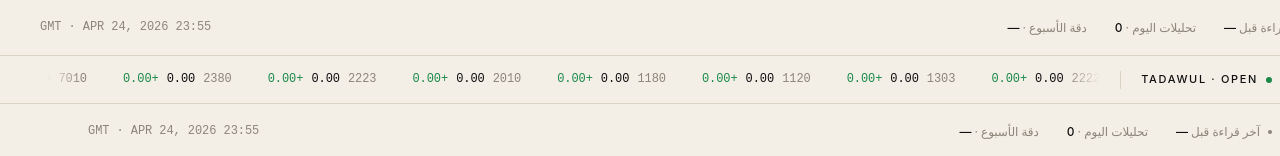
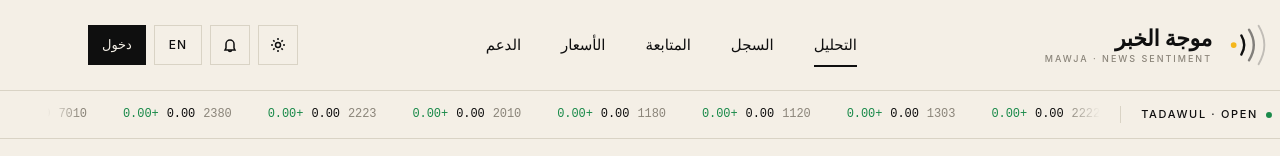
Before and after one commit to phabdelmegedamin-arch/mawja-alkhabar-final, a Next.js app: page / in a window 1280 px wide. Shown: the top 156 px of the page. Built offline with nearby package versions, Linux system fonts and the light colour scheme; no server answers.

Commit message:
Update Header.tsx

```diff
--- a/src/components/layout/Header.tsx
+++ b/src/components/layout/Header.tsx
@@ -1,101 +1,309 @@
 'use client'
-import { useEffect, useState } from 'react'
-import { useAnalysisStore } from '@/store/analysis'
+import Link from 'next/link'
+import { usePathname, useRouter } from 'next/navigation'
+import { useAuthStore } from '@/store/auth'
+import { useState } from 'react'
 
-/* ═══════════════════════════════════════════════════════
-   شريط الجلسة — مطابق لـ v7 HTML
-   اليمين: آخر قراءة + تحليلات اليوم + دقة الأسبوع
-   اليسار: GMT timestamp
-   ═══════════════════════════════════════════════════════ */
-export default function SessionBar() {
-  const { history, result } = useAnalysisStore()
-  const [now, setNow] = useState<Date | null>(null)
+const NAV = [
+  { href: '/',          label: 'التحليل'   },
+  { href: '/history',   label: 'السجل'     },
+  { href: '/watchlist', label: 'المتابعة'  },
+  { href: '/prices',    label: 'الأسعار'   },
+  { href: '/support',   label: 'الدعم'     },
+]
 
-  useEffect(() => {
-    setNow(new Date())
-    const int = setInterval(() => setNow(new Date()), 60_000)
-    return () => clearInterval(int)
-  }, [])
-
-  /* عدد تحليلات اليوم */
-  const today = new Date().toISOString().slice(0, 10)
-  const todayCount = history.filter(h => h.ts?.slice(0, 10) === today).length
-
-  /* متوسط الثقة آخر 7 أيام */
-  const weekAgo = Date.now() - 7 * 86400_000
-  const recent  = history.filter(h => new Date(h.ts).getTime() > weekAgo)
-  const avgConf = recent.length > 0
-    ? Math.round(recent.reduce((s, h) => s + (h.confidence ?? 0), 0) / recent.length)
-    : 0
-
-  /* الوقت منذ آخر قراءة */
-  let lastReadText = '—'
-  if (result?.ts) {
-    const diffMin = Math.floor((Date.now() - new Date(result.ts).getTime()) / 60_000)
-    if (diffMin < 1) lastReadText = 'الآن'
-    else if (diffMin === 1) lastReadText = 'دقيقة'
-    else if (diffMin === 2) lastReadText = 'دقيقتين'
-    else if (diffMin < 60) lastReadText = `${diffMin} دقيقة`
-    else lastReadText = `${Math.floor(diffMin / 60)} ساعة`
-  } else if (history.length > 0 && history[0].ts) {
-    const diffMin = Math.floor((Date.now() - new Date(history[0].ts).getTime()) / 60_000)
-    if (diffMin < 60) lastReadText = `${diffMin || 1} دقيقة`
-    else lastReadText = `${Math.floor(diffMin / 60)} ساعة`
-  }
-
-  /* GMT timestamp */
-  const gmtTime = now
-    ? `${String(now.getUTCHours()).padStart(2, '0')}:${String(now.getUTCMinutes()).padStart(2, '0')} GMT · ${
-        now.toLocaleDateString('en-GB', { day: 'numeric', month: 'short', year: 'numeric' }).toUpperCase().replace(/\s/g, ' ').replace(/,/g, '').replace(/(\d+) (\w+) (\d+)/, '$2 $1, $3')
-      }`
-    : ''
-
+function Logo() {
   return (
-    <div
-      className="flex items-center justify-between flex-wrap"
-      style={{
-        padding: '18px 0',
-        fontFamily: 'var(--sans-lat)',
-        fontSize: '12px',
-        color: 'var(--muted)',
-      }}
-    >
-      <div className="flex" style={{ gap: '28px' }}>
-        <Item>
-          <Dot />
-          <span>آخر قراءة قبل <strong style={{ color: 'var(--ink)', fontWeight: 500 }}>{lastReadText}</strong></span>
-        </Item>
-        <Item>
-          <span>تحليلات اليوم · <strong style={{ color: 'var(--ink)', fontWeight: 500 }}>{todayCount}</strong></span>
-        </Item>
-        <Item>
-          <span>دقة الأسبوع · <strong style={{ color: 'var(--ink)', fontWeight: 500 }}>{avgConf > 0 ? `${avgConf}%` : '—'}</strong></span>
-        </Item>
-      </div>
-
-      <Item>
-        <span style={{ fontFamily: 'var(--mono)' }}>{gmtTime}</span>
-      </Item>
-    </div>
+    <svg width="46" height="46" viewBox="0 0 48 48" xmlns="http://www.w3.org/2000/svg" aria-label="موجة الخبر" style={{ flexShrink: 0 }}>
+      <circle cx="8" cy="24" r="3" fill="#F5B71C" />
+      <path d="M 16 14 Q 22 24, 16 34" stroke="#0F0F0F" strokeWidth="2.5" fill="none" strokeLinecap="round" />
+      <path d="M 24 8 Q 34 24, 24 40" stroke="#0F0F0F" strokeWidth="2.5" fill="none" strokeLinecap="round" opacity="0.5" />
+      <path d="M 34 4 Q 46 24, 34 44" stroke="#0F0F0F" strokeWidth="2" fill="none" strokeLinecap="round" opacity="0.22" />
+    </svg>
   )
 }
 
-function Item({ children }: { children: React.ReactNode }) {
+export default function Header() {
+  const pathname = usePathname()
+  const router   = useRouter()
+  const { session, logout } = useAuthStore()
+  const [menuOpen, setMenuOpen] = useState(false)
+
+  const isActive = (href: string) =>
+    href === '/' ? pathname === '/' : pathname.startsWith(href)
+
   return (
-    <div className="flex items-center" style={{ gap: '8px' }}>
-      {children}
-    </div>
+    <header
+      style={{
+        position: 'sticky',
+        top: 0,
+        zIndex: 40,
+        background: 'rgba(244, 239, 230, 0.96)',
+        backdropFilter: 'blur(8px)',
+        WebkitBackdropFilter: 'blur(8px)',
+      }}
+    >
+      <div
+        style={{
+          maxWidth: '1320px',
+          margin: '0 auto',
+          padding: '22px 48px',
+          display: 'flex',
+          alignItems: 'center',
+          justifyContent: 'space-between',
+          gap: '24px',
+        }}
+      >
+        {/* اللوجو */}
+        <Link
+          href="/"
+          style={{
+            display: 'flex',
+            alignItems: 'center',
+            gap: '14px',
+            textDecoration: 'none',
+            flexShrink: 0,
+          }}
+        >
+          <Logo />
+          <div style={{ display: 'flex', flexDirection: 'column', lineHeight: 1, gap: '5px' }}>
+            <span style={{
+              fontFamily: 'var(--sans)',
+              fontSize: '22px',
+              fontWeight: 600,
+              color: 'var(--ink)',
+              letterSpacing: '-0.015em',
+            }}>
+              موجة الخبر
+            </span>
+            <span style={{
+              fontFamily: 'var(--sans-lat)',
+              fontSize: '9px',
+              fontWeight: 500,
+              color: 'var(--muted)',
+              letterSpacing: '0.22em',
+            }}>
+              MAWJA · NEWS SENTIMENT
+            </span>
+          </div>
+        </Link>
+
+        {/* التبويبات في المنتصف */}
+        <nav
+          style={{
+            display: 'flex',
+            alignItems: 'center',
+            gap: '40px',
+          }}
+        >
+          {NAV.map(item => {
+            const active = isActive(item.href)
+            return (
+              <Link
+                key={item.href}
+                href={item.href}
+                style={{
+                  position: 'relative',
+                  fontSize: '15px',
+                  color: 'var(--ink)',
+                  textDecoration: 'none',
+                  padding: '4px 0',
+                  fontWeight: active ? 500 : 400,
+                }}
+              >
+                {item.label}
+                {active && (
+                  <span
+                    style={{
+                      position: 'absolute',
+                      bottom: '-6px',
+                      right: 0,
+                      left: 0,
+                      height: '2px',
+                      background: 'var(--ink)',
+                    }}
+                  />
+                )}
+              </Link>
+            )
+          })}
+        </nav>
+
+        {/* الأدوات */}
+        <div style={{ display: 'flex', alignItems: 'center', gap: '8px', flexShrink: 0 }}>
+          <Link
+            href="/admin"
+            title="دخول لوحة الأدمن"
+            style={{
+              width: '40px',
+              height: '40px',
+              display: 'flex',
+              alignItems: 'center',
+              justifyContent: 'center',
+              border: '1px solid var(--rule)',
+              background: 'transparent',
+              color: 'var(--ink)',
+              textDecoration: 'none',
+            }}
+          >
+            <svg width="16" height="16" viewBox="0 0 16 16" fill="none" stroke="currentColor" strokeWidth="1.5">
+              <circle cx="8" cy="8" r="2.5" />
+              <path d="M8 1 V 3 M8 13 V 15 M1 8 H 3 M13 8 H 15 M3.2 3.2 L 4.6 4.6 M11.4 11.4 L 12.8 12.8 M3.2 12.8 L 4.6 11.4 M11.4 4.6 L 12.8 3.2" />
+            </svg>
+          </Link>
+
+          <button
+            title="الإشعارات"
+            style={{
+              width: '40px',
+              height: '40px',
+              display: 'flex',
+              alignItems: 'center',
+              justifyContent: 'center',
+              border: '1px solid var(--rule)',
+              background: 'transparent',
+              color: 'var(--ink)',
+              cursor: 'pointer',
+            }}
+          >
+            <svg width="16" height="16" viewBox="0 0 16 16" fill="none" stroke="currentColor" strokeWidth="1.5">
+              <path d="M 3 13 H 13 L 12 11 V 7 C 12 4.8 10.2 3 8 3 C 5.8 3 4 4.8 4 7 V 11 Z" />
+              <path d="M 6.5 13 C 6.5 13.8 7.2 14.5 8 14.5 C 8.8 14.5 9.5 13.8 9.5 13" />
+            </svg>
+          </button>
+
+          <button
+            style={{
+              height: '40px',
+              padding: '0 14px',
+              border: '1px solid var(--rule)',
+              background: 'transparent',
+              fontFamily: 'var(--sans-lat)',
+              fontSize: '12px',
+              fontWeight: 500,
+              color: 'var(--ink)',
+              cursor: 'pointer',
+              letterSpacing: '0.08em',
+            }}
+          >
+            EN
+          </button>
+
+          {session ? (
+            <div style={{ position: 'relative' }}>
+              <button
+                onClick={() => setMenuOpen(!menuOpen)}
+                style={{
+                  height: '40px',
+                  padding: '0 6px 0 14px',
+                  background: 'var(--ink)',
+                  color: 'var(--cream)',
+                  display: 'flex',
+                  alignItems: 'center',
+                  gap: '10px',
+                  fontSize: '13px',
+                  cursor: 'pointer',
+                  border: 'none',
+                }}
+              >
+                <span style={{ fontWeight: 500 }}>{session.name}</span>
+                {(session.plan === 'pro' || session.plan === 'admin') && (
+                  <span style={{
+                    fontFamily: 'var(--sans-lat)',
+                    fontSize: '9px',
+                    fontWeight: 600,
+                    letterSpacing: '0.15em',
+                    padding: '3px 6px',
+                    background: 'var(--amber)',
+                    color: 'var(--ink)',
+                  }}>
+                    {session.plan === 'admin' ? 'ADMIN' : 'PRO'}
+                  </span>
+                )}
+              </button>
+
+              {menuOpen && (
+                <>
+                  <div
+                    style={{ position: 'fixed', inset: 0, zIndex: 30 }}
+                    onClick={() => setMenuOpen(false)}
+                  />
+                  <div
+                    style={{
+                      position: 'absolute',
+                      left: 0,
+                      marginTop: '6px',
+                      width: '180px',
+                      zIndex: 40,
+                      overflow: 'hidden',
+                      background: '#fff',
+                      border: '1px solid var(--rule)',
+                      boxShadow: '0 4px 16px rgba(15,15,15,0.08)',
+                    }}
+                  >
+                    <Link
+                      href="/account"
+                      onClick={() => setMenuOpen(false)}
+                      style={{ display: 'block', padding: '10px 14px', fontSize: '13px', color: 'var(--ink)', textDecoration: 'none' }}
+                    >
+                      الحساب
+                    </Link>
+                    {session.plan === 'admin' && (
+                      <Link
+                        href="/admin/dashboard"
+                        onClick={() => setMenuOpen(false)}
+                        style={{ display: 'block', padding: '10px 14px', fontSize: '13px', color: 'var(--ink)', textDecoration: 'none' }}
+                      >
+                        لوحة الأدمن
+                      </Link>
+                    )}
+                    <Link
+                      href="/support"
+                      onClick={() => setMenuOpen(false)}
+                      style={{ display: 'block', padding: '10px 14px', fontSize: '13px', color: 'var(--ink)', textDecoration: 'none' }}
+                    >
+                      الدعم الفني
+                    </Link>
+                    <div style={{ borderTop: '1px solid var(--rule)' }} />
+                    <button
+                      onClick={() => { logout(); setMenuOpen(false); router.push('/') }}
+                      style={{
+                        width: '100%',
+                        padding: '10px 14px',
+                        fontSize: '13px',
+                        color: 'var(--bear)',
+                        background: 'transparent',
+                        border: 'none',
+                        textAlign: 'right',
+                        cursor: 'pointer',
+                      }}
+                    >
+                      تسجيل الخروج
+                    </button>
+                  </div>
+                </>
+              )}
+            </div>
+          ) : (
+            <Link
+              href="/login"
+              style={{
+                height: '40px',
+                padding: '0 14px',
+                display: 'flex',
+                alignItems: 'center',
+                background: 'var(--ink)',
+                color: 'var(--cream)',
+                fontSize: '13px',
+                fontWeight: 500,
+                textDecoration: 'none',
+              }}
+            >
+              دخول
+            </Link>
+          )}
+        </div>
+      </div>
+    </header>
   )
 }
-
-function Dot() {
-  return (
-    <span style={{
-      width: '4px',
-      height: '4px',
-      background: 'var(--muted)',
-      borderRadius: '50%',
-      display: 'inline-block',
-    }} />
-  )
-}
```
